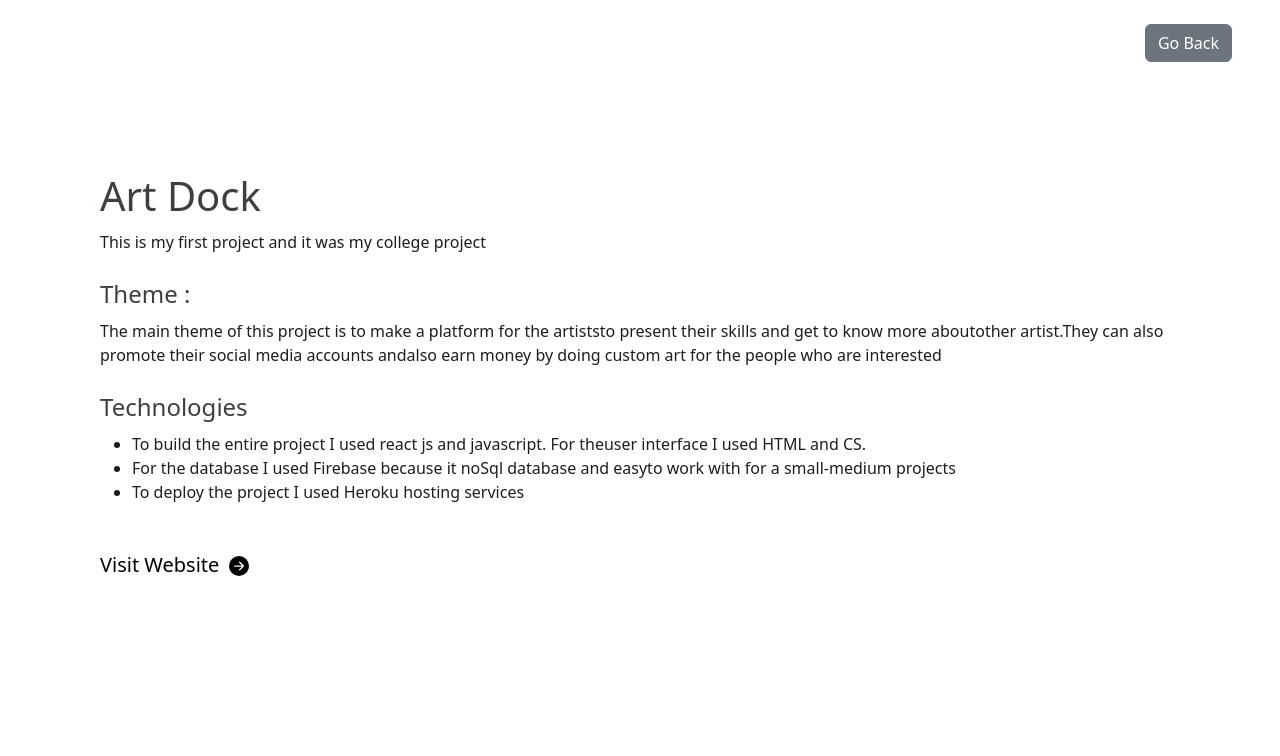
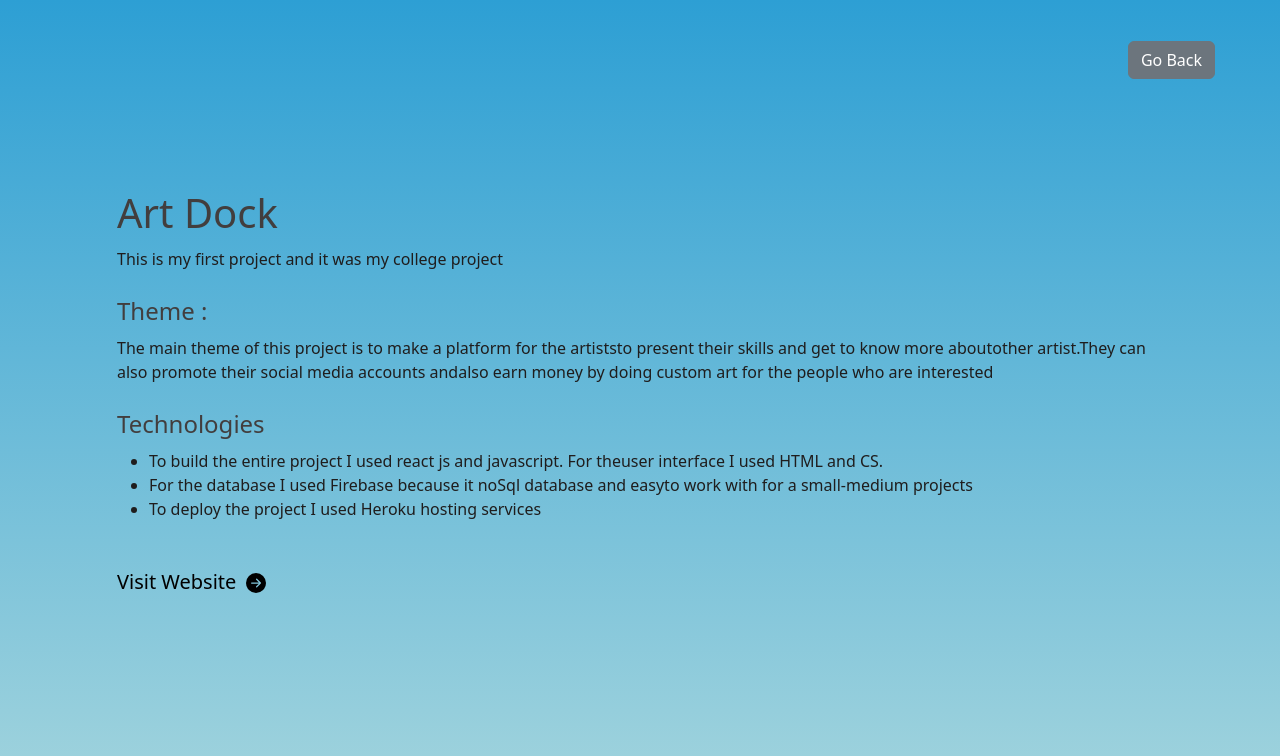
Before and after one commit to yuvakishore143/portfolio, a React (Create React App) app: page /projects/1 in a window 1280 px wide. Shown: the top 756 px of the page. Built offline with nearby package versions, Linux system fonts and the light colour scheme.

Commit message:
version(5.1)

```diff
--- a/src/components/SingleProject.js
+++ b/src/components/SingleProject.js
@@ -2,6 +2,7 @@ import { useParams } from "react-router-dom";
 import { BsFillArrowRightCircleFill } from "react-icons/bs";
 import { Link } from "react-router-dom";
 import "../styles/ProjectDetails.css";
+import "../styles/Universal.css";
 
 const details = [
   {
@@ -72,10 +73,10 @@ const SingleProject = (props) => {
   console.log(id);
   const requiredDetails = details.filter((item) => item.id === id);
   return (
-    <>
-      <div className="d-flex back-btn-cont mt-4 me-5">
+    <div className="single-project-cont">
+      <div className="  d-flex back-btn-cont mt-4 me-5">
         <button className="back-btn btn btn-secondary ">
-          <Link to="/" className="back-link">
+          <Link to="/projects" className="back-link">
             Go Back
           </Link>
         </button>
@@ -98,7 +99,7 @@ const SingleProject = (props) => {
           <BsFillArrowRightCircleFill className="project-details-arrow-icon" />
         </a>
       </div>
-    </>
+    </div>
   );
 };
 
--- a/src/styles/ProjectDetails.css
+++ b/src/styles/ProjectDetails.css
@@ -5,6 +5,12 @@
     display: flex;
     flex-direction: column;
 
+}
+
+.single-project-cont {
+    background: var(--bgColor);
+    padding: 17px;
+    height: 100vh;
 }
 
 @keyframes det-animation {
```
